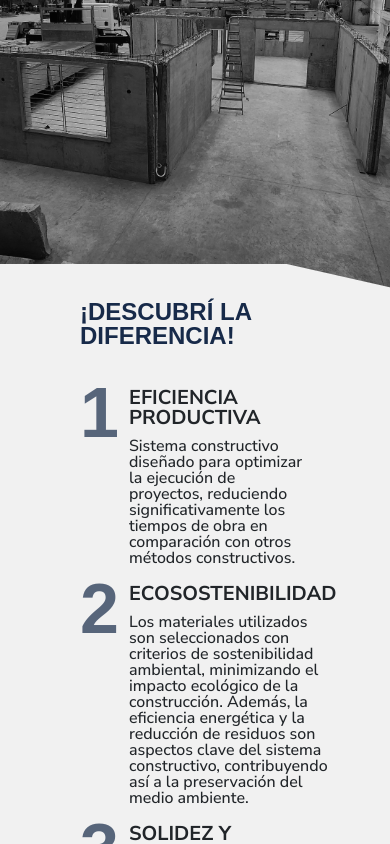
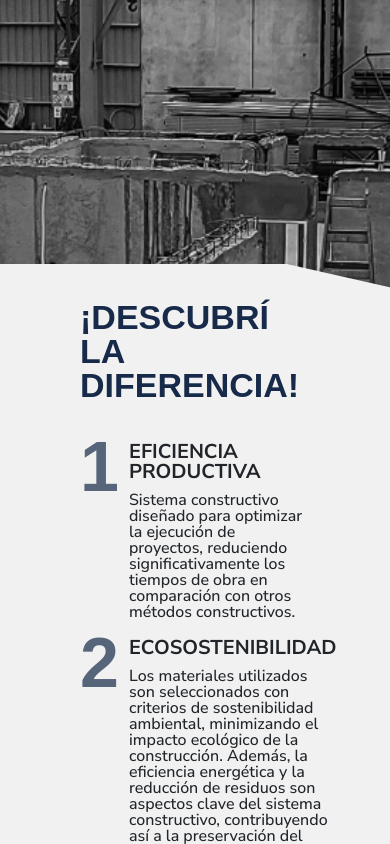
Before and after one commit to facundo1996/amazonia, a React (Create React App) app: page / in a window 390 px wide. Shown: the part 6088-6932 px from the top of the page. Built offline with nearby package versions, Linux system fonts and the light colour scheme; a web font is replaced by a local one.

Commit message:
Diferrences responsive

```diff
--- a/src/components/Differences.jsx
+++ b/src/components/Differences.jsx
@@ -25,7 +25,7 @@ export default function Differences() {
 	]
 	return (
 		<div className='differences-container' aria-label='Flexibilidad en el diseño'>
-			<div className='box-differences pe-5 pt-3 pt-xl-5'>
+			<div className='box-differences pe-5'>
 				<h1 className='mb-3 mt-3 p-title'>¡DESCUBRÍ LA DIFERENCIA!</h1>
 				<div>
 					{
--- a/src/index.css
+++ b/src/index.css
@@ -775,6 +775,7 @@ h4 {
   position: relative;
   height: 100%;
   padding-left: 25%;
+  padding-top: 30px;
 }
 
 .p-title {
@@ -1046,12 +1047,24 @@ h4 {
   }
 
   /* DIFFERENCES */
-  .differences-container {
-    background-size: 90% 100%, 828px 100%;
-  }
-
   .box-differences {
-    padding-left: 10%;
+    padding-top: 20px;
+  }
+   .differences-container {
+    height: 600px;
+  }
+  .title-md {
+    font-size: 18px;
+    line-height: 20px;
+  }
+  .text-md {
+    font-size: 16px;
+    line-height: 16px;
+  }
+  .number {
+    font-size: 70px;
+    line-height: 60px;
+    margin-right: 20px;
   }
   /* MODELS */
   #carouselTehobroma{
@@ -1374,9 +1387,7 @@ h4 {
     bottom: 15px;
   }
   /* Differences */
-  .p-title {
-    font-size: 65px;
-  }
+
   /* CHOOSE US */
   .choose-1{
     padding-left: 80px;
@@ -1424,13 +1435,13 @@ h4 {
   .differences-container {
     width: 100%;
     background-image: url(/public/images/descubri-mobile.png);
-    background-size: contain;
+    background-size: cover;
     background-position: top center;
     background-repeat: no-repeat;
     padding-top: 300px;
   }
   .box-differences{
-    padding: 20px 20px 20px 20px!important;
+    padding: 35px 80px 20px 80px!important;
     background-image: url(/public/images/fondo-descubri-mobile.png);
     background-repeat: no-repeat
   }
@@ -1694,8 +1705,6 @@ h4 {
   }
   .p-title{
     width: auto;
-    font-size: 24px;
-    line-height: 24px;
   }
   .title-md {
     font-size: 20px;
@@ -1716,9 +1725,6 @@ h4 {
     font-size: 15px;
   }
   /* Characteristics */
-  .box-card {
-
-  }
   .text-description {
     font-size: 16px;
     line-height: 16px;
```
